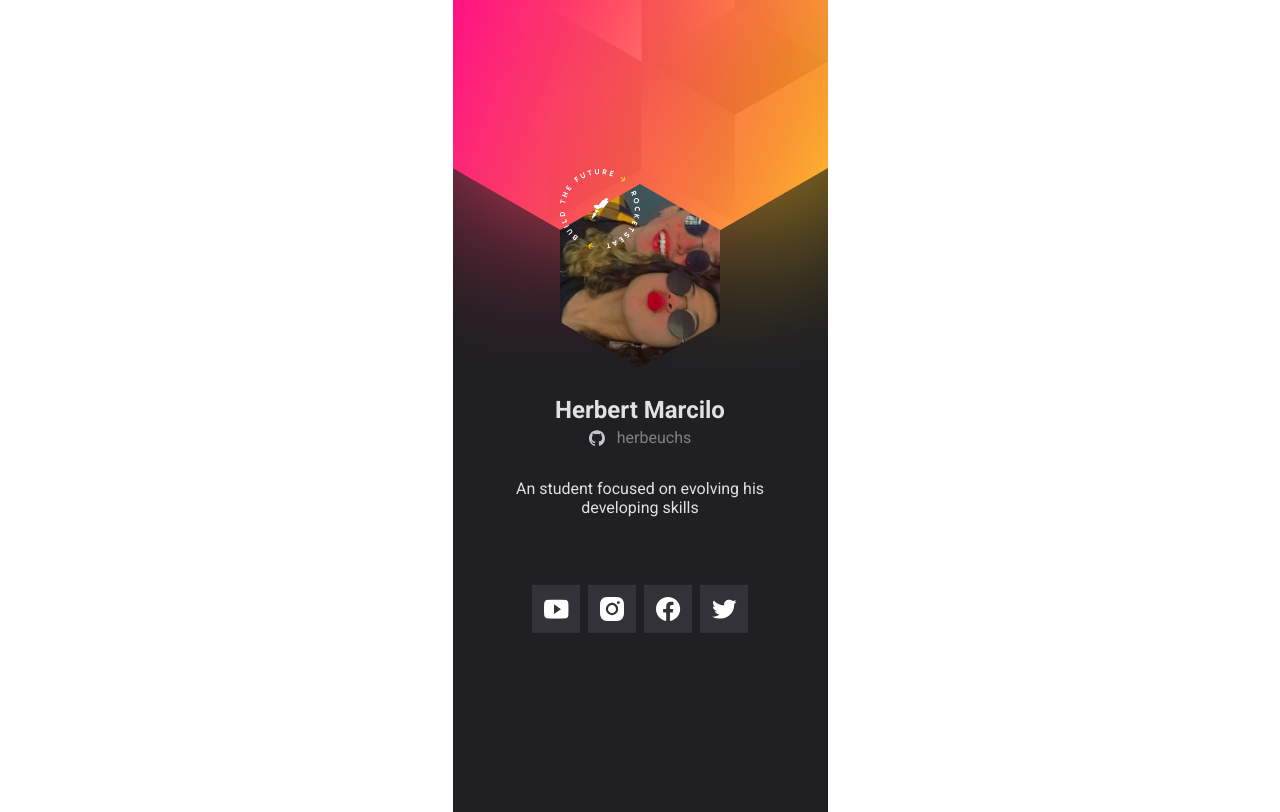
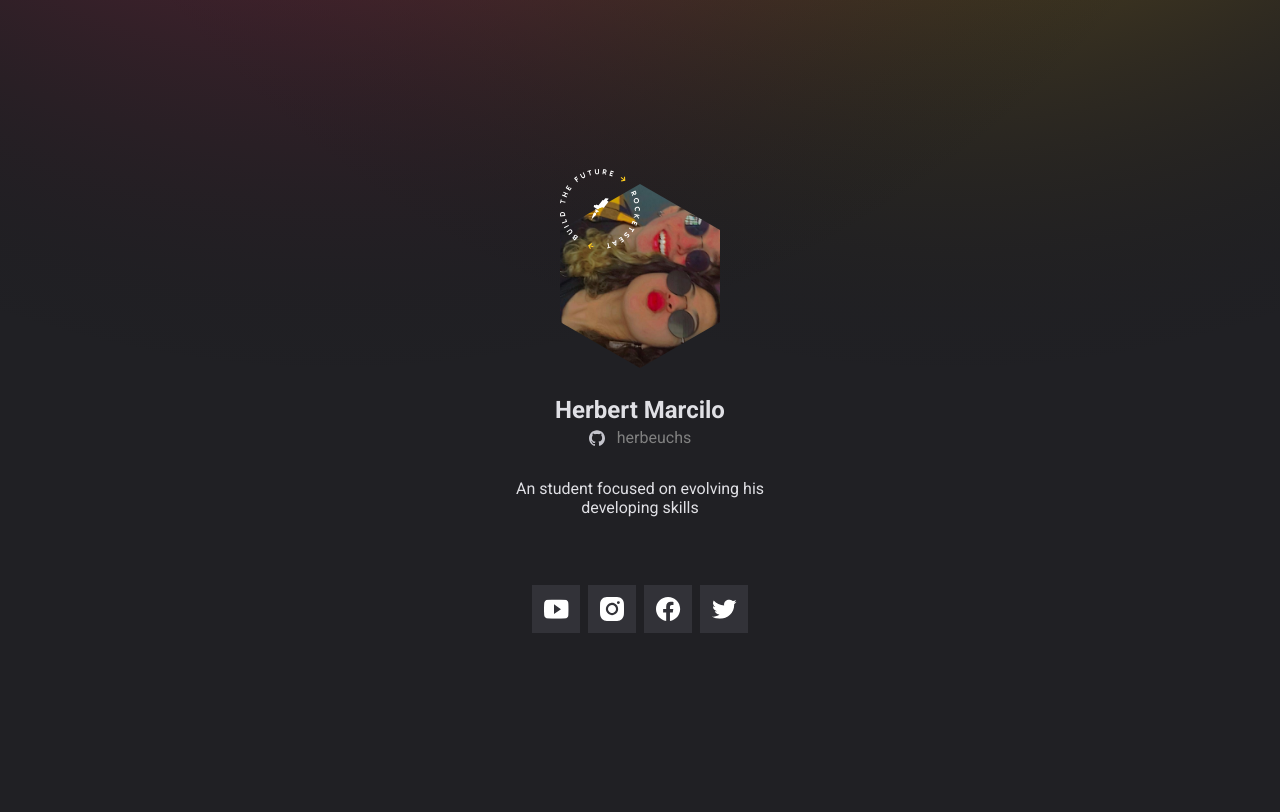
Before and after one commit to herbertfuchs/heat-dowhilebadge, a plain HTML site: page index.html in a window 1280 px wide. Drawn offline with Linux system fonts and the light colour scheme; no server answers.

Commit message:
Applied some rules to the background, adapting to most of the devices

```diff
--- a/css/styles.css
+++ b/css/styles.css
@@ -18,9 +18,11 @@ body{
 }
 
 main{
-    background-image: url(../img/background.svg);
-    width: 375px;
-    height: 812px;
+    /* background-image: url(../img/background.svg); */
+    background: url(../img/background.svg) no-repeat center/cover; /* Precisei trocar de background-image para background, pois não estavam funcionando as propriedades de não repetição e de preencher */
+    width: 100vw; /* pegue a largura e preencha todos os "100 pedaços" */
+    min-height: 812px;
+    height: 100vh;
 }
 
 .container{
--- a/index.html
+++ b/index.html
@@ -4,7 +4,7 @@
 <head>
     <meta charset="utf-8">
     <meta http-equiv="X-UA-Compatible" content="IE=edge">
-    <meta name="viewport" content="width=device-width, initial-scale=1.0">
+    <meta name="viewport" content="width=device-width, initial-scale=1.0"/>
 
     <link rel="stylesheet" type="text/css" href="css/styles.css">
 
```
